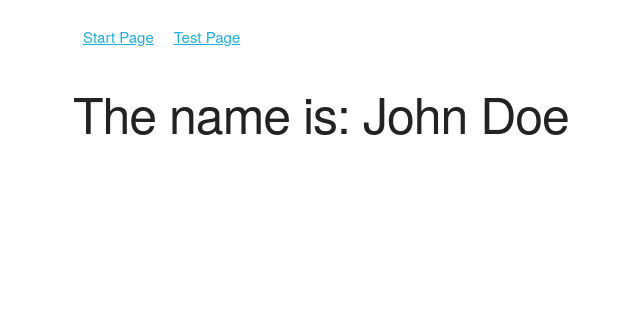
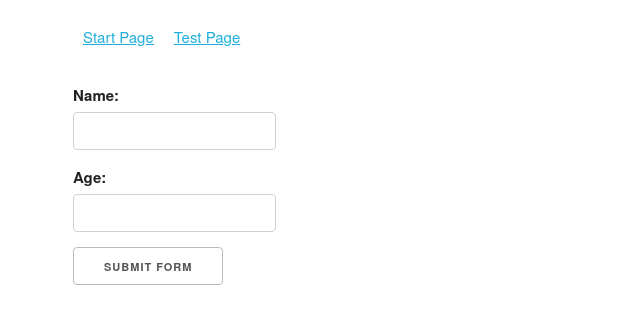
Before and after one commit to ChikaKanu/my_website, a Flask app: page /test in a window 1280 px wide. Shown: the top 324 px of the page, without its empty margins (87-727 px from the left). Run offline with Flask 2, Linux system fonts and the light colour scheme.

Commit message:
object oriented draft

```diff
--- a/run.py
+++ b/run.py
@@ -1,15 +1,34 @@
-from flask import Flask, render_template
+from flask import Flask, render_template, request
 app = Flask(__name__)
+
+class Item:
+    def __init__(self, name, amount):
+        self.name = name
+        self.amount = amount
 
 
 @app.route("/")
 def hello_world():
-    items = ["Apple", "Pear", "Banana"]
+
+    # items = [
+    #     Item("Apple", 10),
+    #     Item("Pear", 5),
+    #     Item("Banana", 30)
+    # ]
+
+    items = [
+        {"name":"Apple", "amount": 10},
+        {"name": "Pear", "amount": 5},
+        {"name": "Banana", "amount": 10}
+    ]
     output = render_template("start.html", name="John Doe", items=items)
-    print (output)
+    print(output)
     return output
 
 
 @app.route("/test")
 def hello_name():
-    return render_template("test.html", name="John Doe")
+    args = request.args
+    name = args.get("name")
+    age = args.get("age")
+    return render_template("test.html", name=name, age=age)
--- a/templates/layout/main.html
+++ b/templates/layout/main.html
@@ -27,7 +27,7 @@
 
             </ul>
         <div style="clear:both;">&nbsp;</div>
-        {% block content %}{% endblock %}
+            {% block content %}{% endblock %}
     </div>
 
 </body>
--- a/templates/start.html
+++ b/templates/start.html
@@ -2,7 +2,7 @@
 
 {% block content %}
     {% for item in items %}
-        <h1>{{item}}</h1>
+        <h1>{{item.name}} (Amount: {{item.amount}} times)</h1>
     {% endfor %}
 
 {% endblock %}
--- a/templates/test.html
+++ b/templates/test.html
@@ -1,7 +1,20 @@
 {% extends "layout/main.html" %}
 
 {% block content %}
+    {% if name != None: %}
+        {% if age != None: %}
+            <h1>My name is {{name}} </h1>
+            <h1>I am {{age}} years old</h1>
+        {% endif %}
+    {% endif %}
 
-<h1>The name is: {{name}} </h1>
+    <form method="get">
+        <label for="name">Name:</label>
+        <input type="text" name = "name"  id="name" value="{% if name != None: %}{{name}}{% endif %}" >
+        <label for="age">Age:</label>
+        <input type="text" name = "age" value="{% if age != None: %}{{age}}{% endif %}" id="age">
+        <br/>
+        <input type="submit" value="SUBMIT FORM">
+    </form>
 
 {% endblock %}
```
